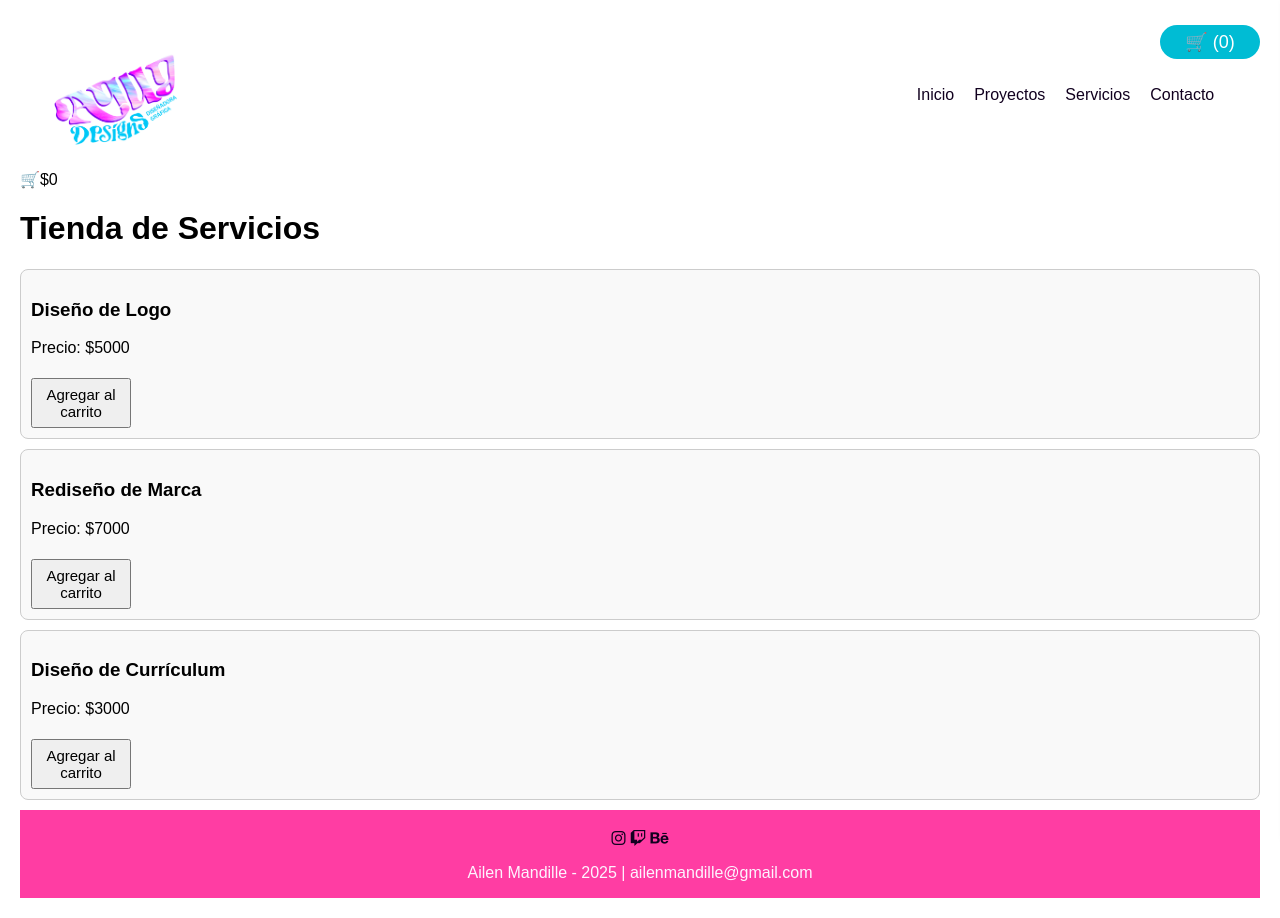
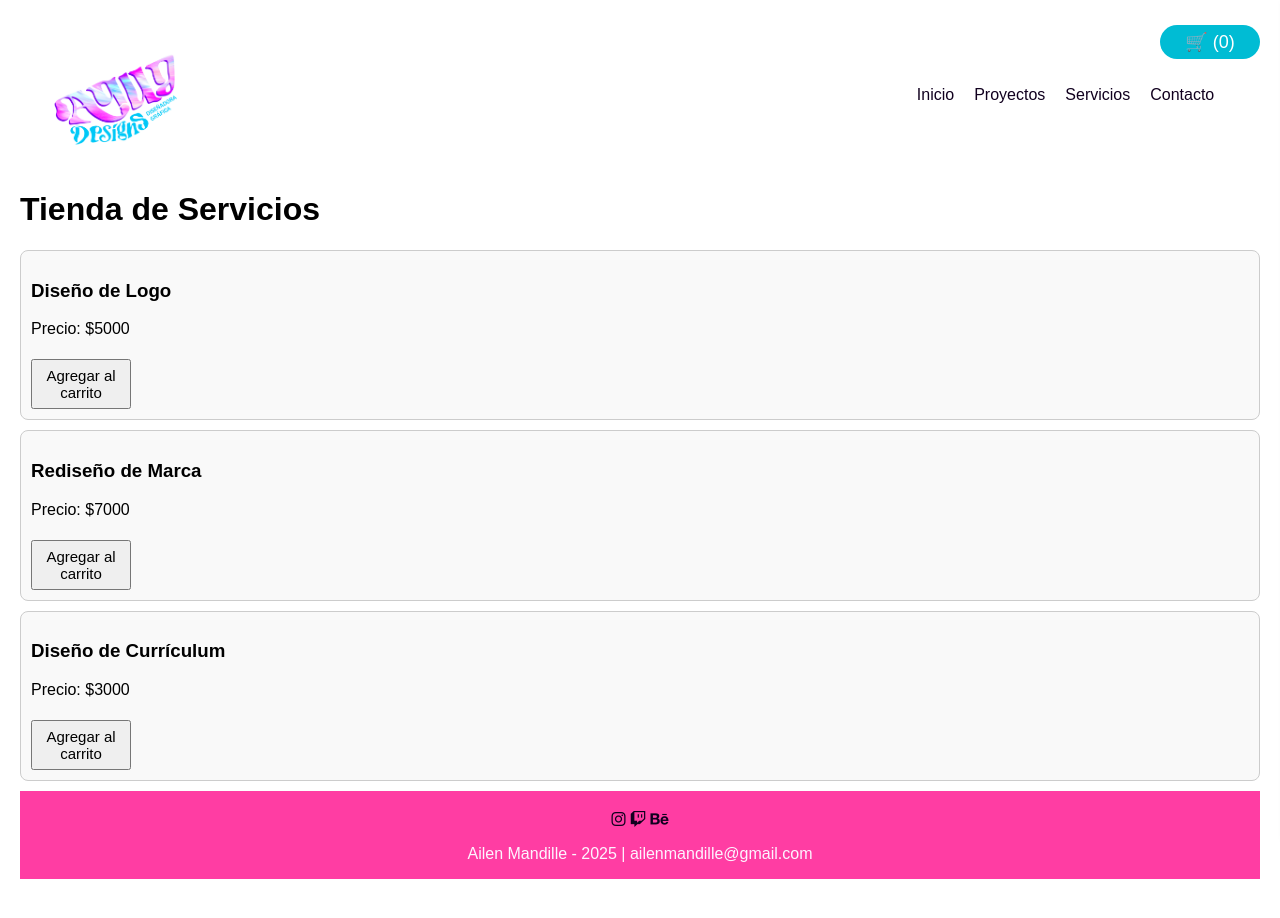
Before and after one commit to ailenmandille/aqua.designs, a plain HTML site: page servicios.html in a window 1280 px wide. Drawn offline with nearby package versions, Linux system fonts and the light colour scheme; a web font is replaced by a local one.

Commit message:
modificacion de carrito

```diff
--- a/js/carrito.js
+++ b/js/carrito.js
@@ -47,17 +47,18 @@ function renderCarrito() {
 
   lista.innerHTML = "";
   let total = 0;
+  let cant_items = 0;
 
   carrito.forEach(servicio => {
     const li = document.createElement("li");
     li.textContent = `${servicio.nombre} - $${servicio.precio}`;
     lista.appendChild(li);
     total += servicio.precio;
+    cant_items += 1;
   });
 
   totalSpan.textContent = total;
-  contador.textContent = `$${total}`;
-
+  contador.textContent = cant_items;
 }
 
 renderCarrito();
--- a/servicios.html
+++ b/servicios.html
@@ -23,10 +23,6 @@
             </ul>
         </nav>
     </header>
-
-<div class="carrito-icono" onclick="abrirCarrito()">
-  🛒<span id="contador-carrito">0</span>
-</div>
 
 <h1>Tienda de Servicios</h1>
   <div id="lista-servicios"></div>
```
